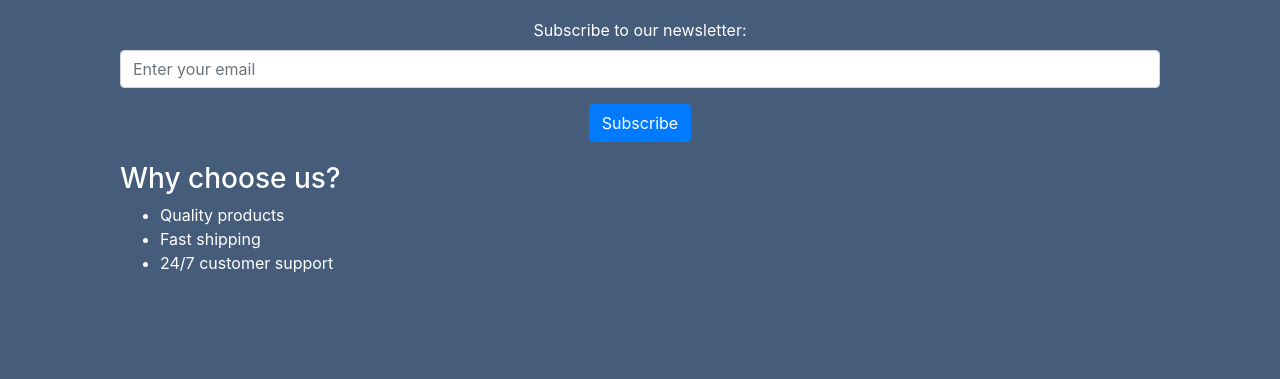
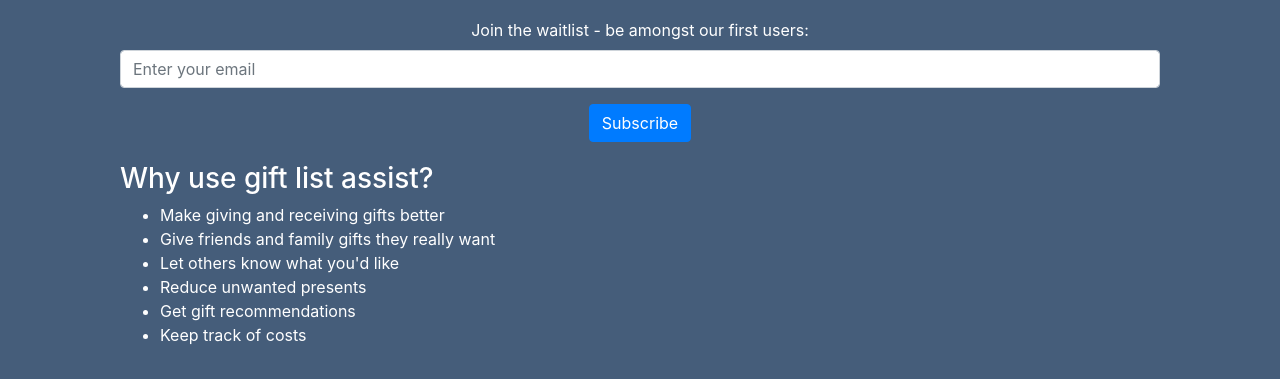
Before and after one commit to jaycee14/gla_landing_page_dev, a plain HTML site: page index.html in a window 1280 px wide. Shown: the part 777-1156 px from the top of the page. Before the commit the page ends 1118 px from the top, so only its background shows below. Drawn offline with nearby package versions, Linux system fonts and the light colour scheme.

Commit message:
minor changes and tracking

```diff
--- a/index.html
+++ b/index.html
@@ -3,7 +3,7 @@
 <head>
     <meta charset="UTF-8">
     <meta name="viewport" content="width=device-width, initial-scale=1, shrink-to-fit=no">
-    <title>Your Landing Page</title>
+    <title>gift list assist</title>
     <!-- Bootstrap CSS -->
     <link rel="icon" type="image/png" sizes="32x32" href="favicon-32x32.png">
     <link rel="stylesheet" href="https://maxcdn.bootstrapcdn.com/bootstrap/4.5.2/css/bootstrap.min.css">
@@ -42,26 +42,29 @@
     <div class="email-input">
         <form>
             <div class="form-group">
-                <label for="email">Subscribe to our newsletter:</label>
+                <label for="email">Join the waitlist - be amongst our first users:</label>
                 <input type="email" class="form-control" id="email" placeholder="Enter your email">
             </div>
             <button type="submit" class="btn btn-primary">Subscribe</button>
         </form>
     </div>
     <div class="bulleted-text">
-        <h3>Why choose us?</h3>
+        <h3>Why use gift list assist?</h3>
         <ul>
-            <li>Quality products</li>
-            <li>Fast shipping</li>
-            <li>24/7 customer support</li>
+            <li>Make giving and receiving gifts better</li>
+            <li>Give friends and family gifts they really want</li>
+            <li>Let others know what you'd like</li>
+            <li>Reduce unwanted presents</li>
+            <li>Get gift recommendations</li>
+            <li>Keep track of costs</li>
         </ul>
     </div>
 </div>
 
-<!-- Bootstrap JS and dependencies -->
-<script src="https://code.jquery.com/jquery-3.5.1.slim.min.js"></script>
-<script src="https://cdn.jsdelivr.net/npm/@popperjs/core@2.0.7/dist/umd/popper.min.js"></script>
-<script src="https://maxcdn.bootstrapcdn.com/bootstrap/4.5.2/js/bootstrap.min.js"></script>
+
+<!-- Cloudflare Web Analytics -->
+<script defer src='https://static.cloudflareinsights.com/beacon.min.js' data-cf-beacon='{"token": "b663bd98089b4871ab6b7d19890f35d5"}'>
+</script><!-- End Cloudflare Web Analytics -->
 
 </body>
 </html>
```
